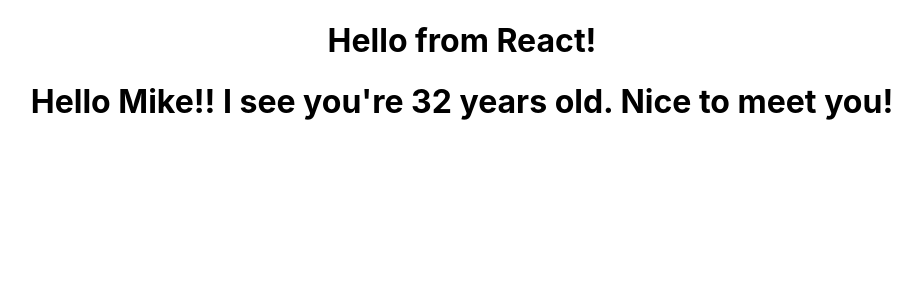
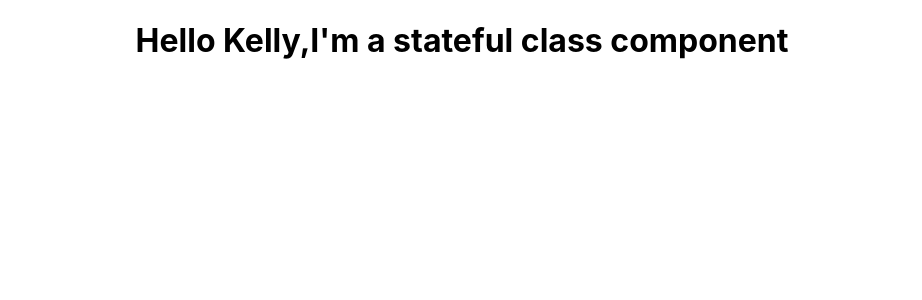
Before and after one commit to quiltingcode/gitpod-react, a React (Create React App) app in the folder my-app/: page / in a window 1280 px wide. Shown: the top 300 px of the page, without its empty margins (178-1100 px from the left). Built offline with nearby package versions, Linux system fonts and the light colour scheme.

Commit message:
Add stateful component

```diff
--- a/my-app/src/App.js
+++ b/my-app/src/App.js
@@ -2,12 +2,14 @@
 import './App.css';
 import FunctionalGreeting from './components/FunctionalGreeting';
 import FunctionalGreetingWithProps from './components/FunctionalGreetingWithProps';
+import StatefulGreeting from './components/StatefulGreeting';
 
 function App() {
   return (
     <div className="App">
-      <FunctionalGreeting />
-      <FunctionalGreetingWithProps greeting="Nice to meet you!" name="Mike" age="32" />
+      {/* <FunctionalGreeting />
+      <FunctionalGreetingWithProps greeting="Nice to meet you!" name="Mike" age="32" /> */}
+      < StatefulGreeting greeting="I'm a stateful class component" name="Kelly" />
     </div>
   );
 }
--- /dev/null
+++ b/my-app/src/components/StatefulGreeting.js
@@ -0,0 +1,10 @@
+import React from "react";
+
+class StatefulGreeting extends React.Component {
+    render() {
+        return <h1>Hello {this.props.name},{this.props.greeting}</h1>
+    }
+}
+
+
+export default StatefulGreeting;
```
